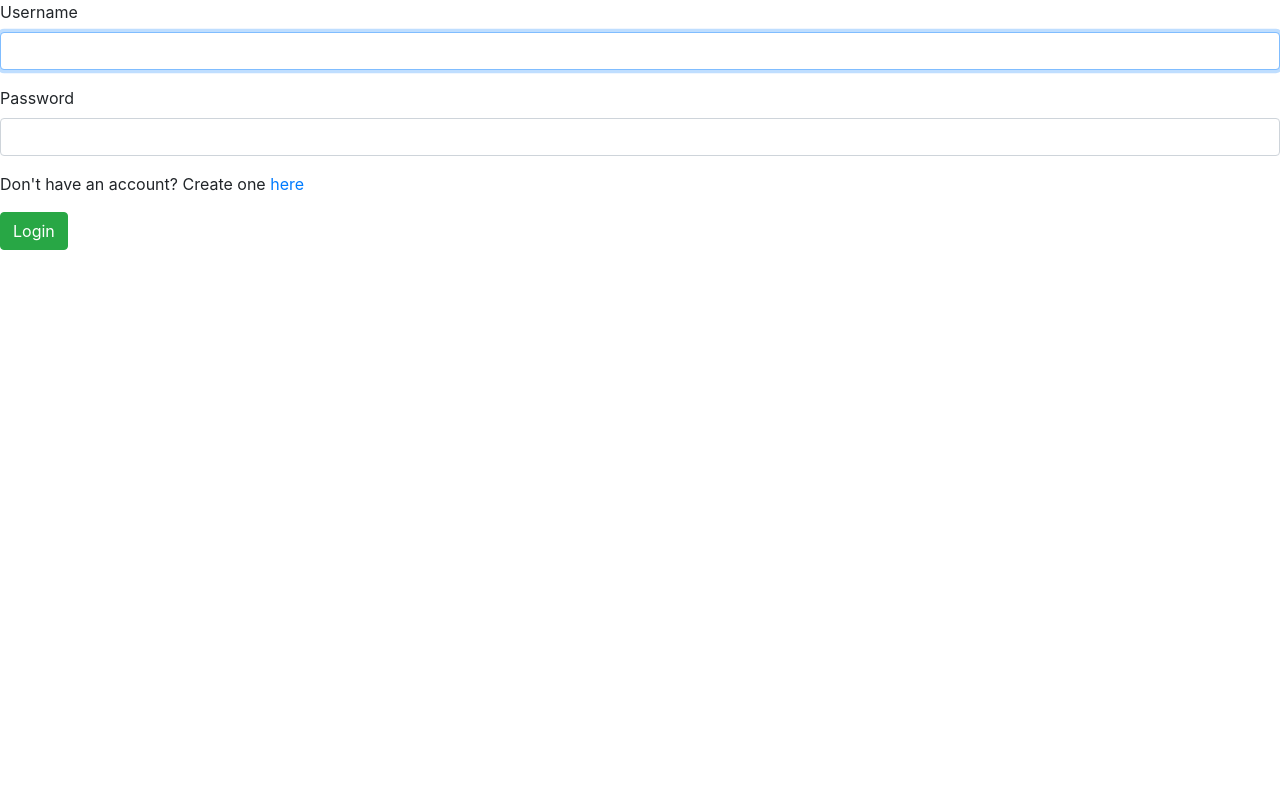
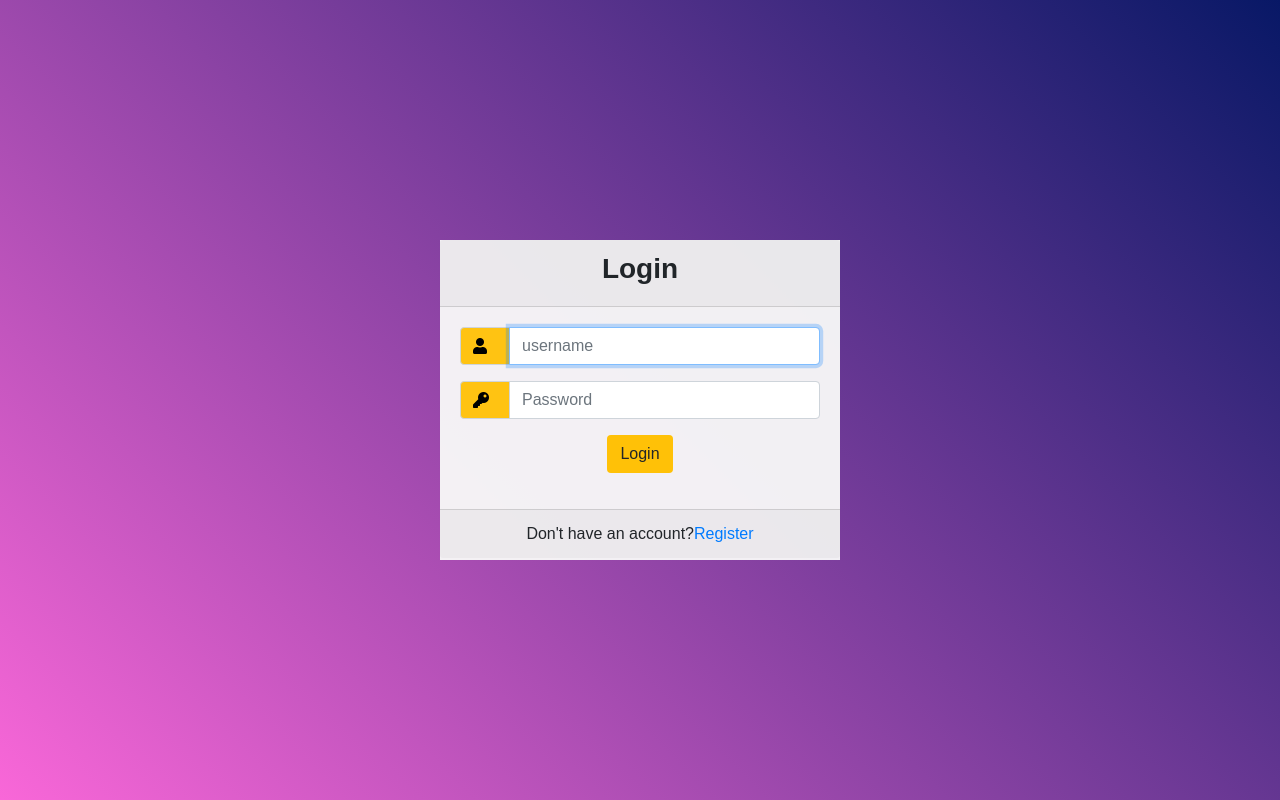
Before and after one commit to Monstograin/monstowebsite, a Django app: page /login/ in a window 1280 px wide. Run offline with Django 3.2, Linux system fonts and the light colour scheme; some libraries are stand-ins or nearby versions.

Commit message:
updatedui

```diff
--- a/register/templates/registration/login.html
+++ b/register/templates/registration/login.html
@@ -2,26 +2,124 @@
 <html lang="en">
 <head>
     <meta charset="UTF-8">
+
     <link rel="stylesheet" href="https://stackpath.bootstrapcdn.com/bootstrap/4.3.1/css/bootstrap.min.css" integrity="sha384-ggOyR0iXCbMQv3Xipma34MD+dH/1fQ784/j6cY/iJTQUOhcWr7x9JvoRxT2MZw1T" crossorigin="anonymous">
     <script src="https://code.jquery.com/jquery-3.3.1.slim.min.js" integrity="sha384-q8i/X+965DzO0rT7abK41JStQIAqVgRVzpbzo5smXKp4YfRvH+8abtTE1Pi6jizo" crossorigin="anonymous"></script>
 <script src="https://cdnjs.cloudflare.com/ajax/libs/popper.js/1.14.7/umd/popper.min.js" integrity="sha384-UO2eT0CpHqdSJQ6hJty5KVphtPhzWj9WO1clHTMGa3JDZwrnQq4sF86dIHNDz0W1" crossorigin="anonymous"></script>
 <script src="https://stackpath.bootstrapcdn.com/bootstrap/4.3.1/js/bootstrap.min.js" integrity="sha384-JjSmVgyd0p3pXB1rRibZUAYoIIy6OrQ6VrjIEaFf/nJGzIxFDsf4x0xIM+B07jRM" crossorigin="anonymous"></script>
+<link rel="stylesheet" href="https://use.fontawesome.com/releases/v5.3.1/css/all.css" integrity="sha384-mzrmE5qonljUremFsqc01SB46JvROS7bZs3IO2EmfFsd15uHvIt+Y8vEf7N7fWAU" crossorigin="anonymous">
+<style type="text/css">
+
+   body{
+    font-family: Arial, Helvetica, sans-serif;
+    background-repeat: no-repeat;
+    height:100vh;
+    width:100%;
+    margin: 0;
+    padding: 0;
+    overflow: hidden;
+    }
+
+    .container{
+        height:100%;
+        align-content: center;
+        text-align: center;
+
+    }
+    #particles-js{
+
+
+             width: 100vw;
+            height: 400px;
+            background: linear-gradient(45deg,#f967d8 , #081866);
+            z-index: 9;
+}
+.card{
+height:800px;
+margin-top: auto;
+margin-bottom: auto;
+width: 400px;
+background: rgba(247, 247, 247, 0.966) ;
+}
+.social_icon span{
+font-size: 60px;
+margin-left: 10px;
+color: #FFC312;
+}
+
+.card-header h2{
+    text-align: center;
+color:#000000;
+}
+
+.social_icon{
+position: absolute;
+right: 20px;
+top: -45px;
+}
+
+.input-group-prepend span{
+width: 50px;
+background-color: #FFC312;
+color: black;
+}
+
+.btn_success:hover{
+color: black;
+background-color: white;
+}
+
+.card1{
+    height: 320px;
+margin-top: auto;
+margin-bottom: auto;
+width: 400px;
+background: rgba(247, 247, 247, 0.966) ;
+}
+</style>
 </head>
 <body>
 {% load crispy_forms_tags %}
+<div style="position: absolute; width: 100%; height: 100%;" id="particles-js">
+    <div class="container">
+        <div class="d-flex justify-content-center h-100">
+            <div class="card1">
+                <div class="card-header">
+                    <h3><strong>Login</strong></h3>
+                </div>
+                <div class="card-body">
+<form method="post" class="from-group">
+    {% csrf_token %}
+    <div id="div_id_username" class="input-group form-group" class="form-group">
+        <div class="input-group-prepend">
+            <span class="input-group-text"><i class="fas fa-user"></i>
+        </span>
+        </div>
+         <input type="text" name="username" autofocus="" class="textinput textInput form-control" required="" placeholder="username" id="id_username">
+        </div>
 
-<form method="post" class="from-group">
-	{% csrf_token %}
-    <div id="div_id_username" class="form-group">
-        <label for="id_username" class=" requiredField">Username </label>
-        <div class=""> <input type="text" name="username" autofocus="" class="textinput textInput form-control" required="" id="id_username"> </div> </div>
-    <div id="div_id_password" class="form-group">
-        <label for="id_password" class=" requiredField">Password </label>
-        <div class=""> <input type="password" name="password" class="textinput textInput form-control" required="" id="id_password"> </div> </div>
-	<p>Don't have an account? Create one <a href="/register">here</a></p>
-	<button type="submit" class="btn btn-success">Login</button>
+         <div id="div_id_password" class="input-group form-group" class="form-group">
+            <div class="input-group-prepend">
+                <span class="input-group-text"><i class="fas fa-key"></i>
+            </span>
+            </div>
+         <input type="password" name="password" class="textinput textInput form-control" required="" placeholder="Password" id="id_password">
+         </div>
+         <div class="form-group">
+            <button type="submit" value="Login"  class="btn float-center bg-warning">Login</button>
+        </div>
     </form>
-    {{ error }}
+    </div>
+
+    <div class="card-footer">
+        <div class="d-flex justify-content-center links">
+            Don't have an account?<a href="/register">Register</a>
+        </div>
+        </div>
+        </div>
+        </div>
+        </div>
+    </div>
 
 </body>
 </html>
--- a/register/views.py
+++ b/register/views.py
@@ -14,8 +14,8 @@ def register(request):
         else:
             for msg in form.errors:
                 a=form.errors[msg]
-            return render(request,'register/register.html',{"error":a})
+            return render(request,'register/register1.html',{"error":a})
     else:
         form=Registration()
 
-    return render(request,'register/register.html',{"form":form})
+    return render(request,'register/register1.html',{"form":form})
```
Also changed, not shown: register/static/register/style.css (added, +70 -0 lines), register/templates/register/register.html (deleted, +0 -31 lines), register/templates/register/register1.html (added, +69 -0 lines), db.sqlite3.
